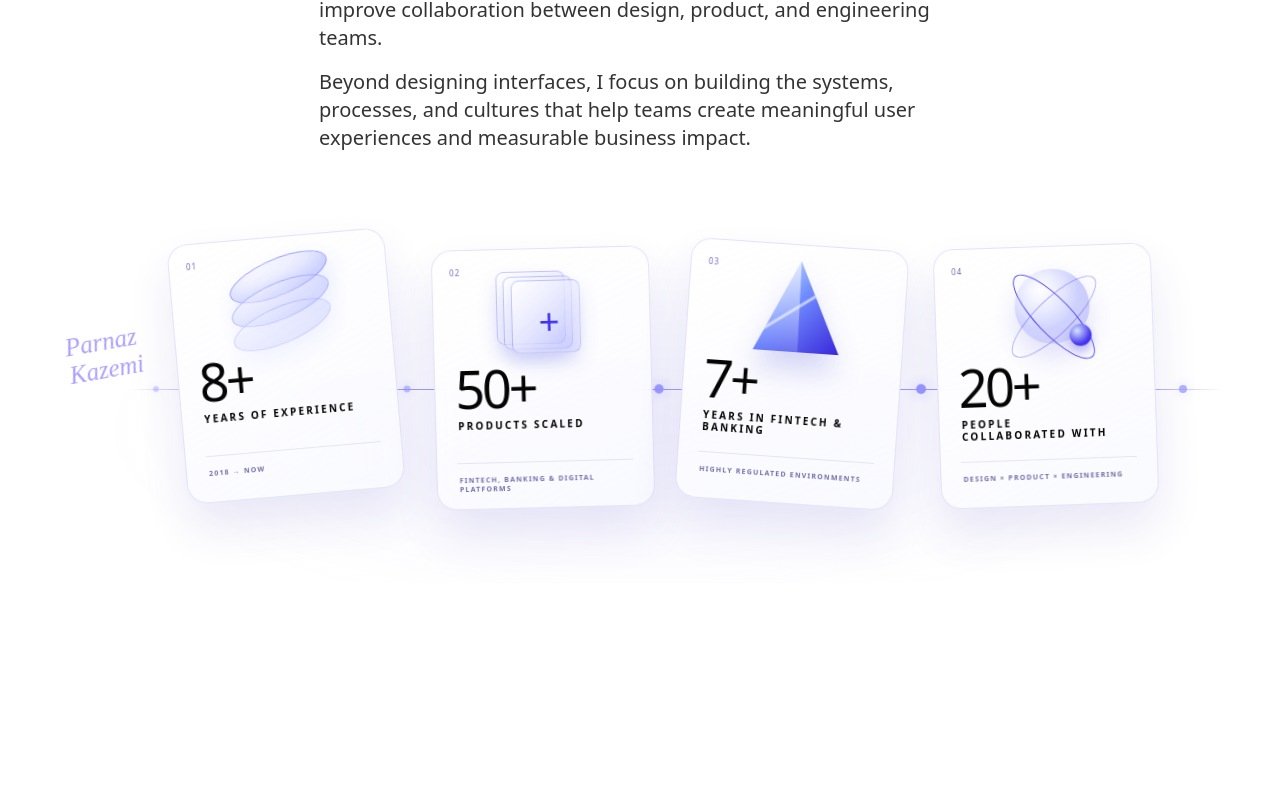
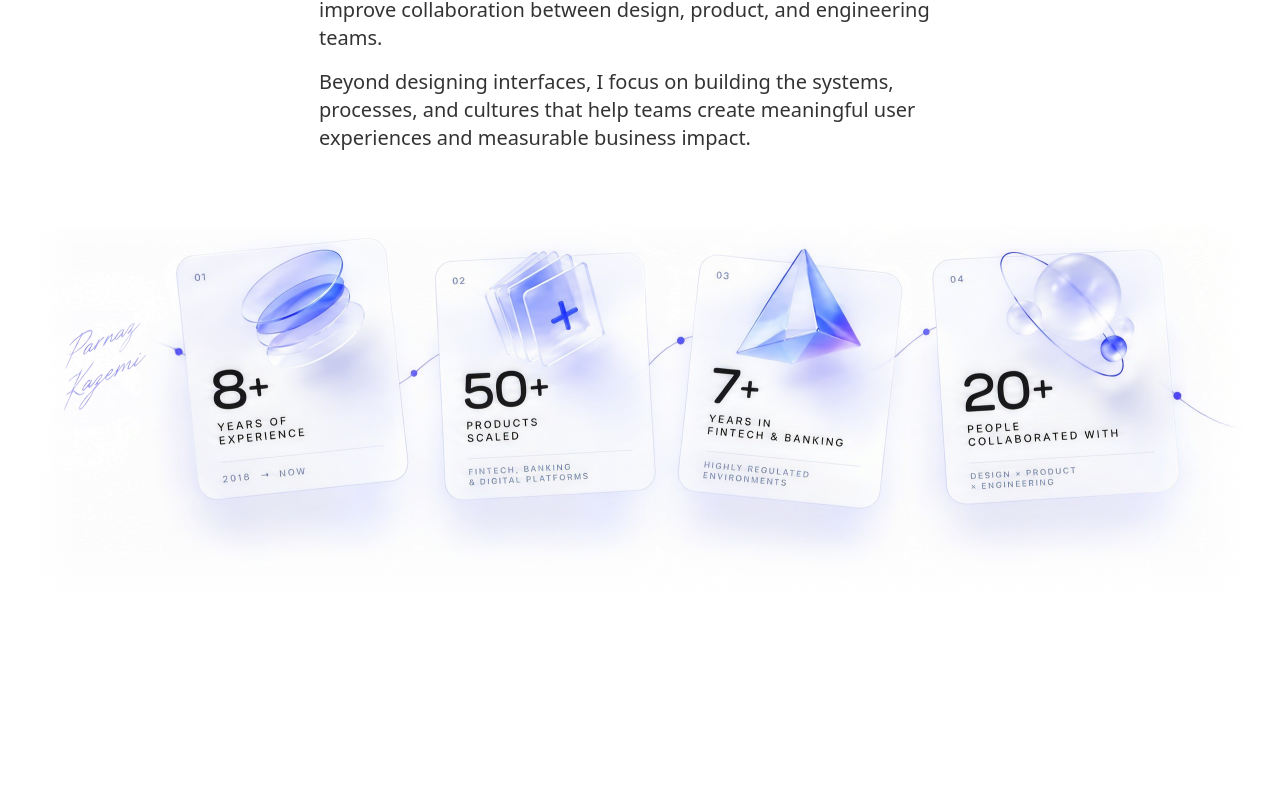
Before and after one commit to Dysina01/Kazemi, a Next.js app: page / in a window 1280 px wide. Shown: the part 3814-4605 px from the top of the page. Built offline with nearby package versions, Linux system fonts and the light colour scheme.

Commit message:
Blend career artwork and correct profile stroke

```diff
--- a/src/app/globals.css
+++ b/src/app/globals.css
@@ -133,3 +133,12 @@ body{font-family:ui-rounded,"SF Pro Rounded","Arial Rounded MT Bold",system-ui,s
 }
 @media(max-width:600px){.profile-ring img{width:188px;height:188px}.career-board{margin-top:44px}}
 @media(prefers-reduced-motion:reduce){.process .outline-word,.process>span>i,.career-path>i,.stat-card::after,.visual-orbit b{animation:none!important}}
+
+/* Section 5 final media treatment */
+.profile-ring{position:relative;flex:0 0 150px;width:150px;height:150px;padding:0;border:6px solid #fff;border-radius:50%;background:#fff;box-shadow:none;overflow:hidden}
+.profile-ring img{position:absolute;left:50%;top:50%;width:235px;height:235px;max-width:none;transform:translate(-50%,-50%);object-fit:contain;border-radius:0}
+.career-image-wrap{position:relative;width:min(1216px,calc(100% - 48px));margin:64px auto 0;padding:10px 0 18px;background:#fff;box-shadow:0 0 0 48px #fff;overflow:hidden;isolation:isolate}
+.career-image-wrap::after{content:"";position:absolute;z-index:2;inset:-1px;pointer-events:none;background:linear-gradient(90deg,#fff 0%,rgba(255,255,255,0) 4%,rgba(255,255,255,0) 96%,#fff 100%),linear-gradient(180deg,#fff 0%,rgba(255,255,255,0) 9%,rgba(255,255,255,0) 82%,#fff 100%)}
+.career-image{position:relative;z-index:1;display:block;width:100%;height:auto;max-width:none;object-fit:contain;mix-blend-mode:multiply;user-select:none}
+.site.dark .career-image-wrap{box-shadow:0 0 0 100vw #fff}
+@media(max-width:600px){.profile-ring{flex-basis:120px;width:120px;height:120px;border-width:5px}.profile-ring img{width:188px;height:188px}.career-image-wrap{width:calc(100% - 24px);margin-top:48px;padding:6px 0 12px;box-shadow:0 0 0 24px #fff}.career-image-wrap::after{background:linear-gradient(90deg,#fff 0%,rgba(255,255,255,0) 2%,rgba(255,255,255,0) 98%,#fff 100%),linear-gradient(180deg,#fff 0%,rgba(255,255,255,0) 5%,rgba(255,255,255,0) 88%,#fff 100%)}}
--- a/src/app/page.tsx
+++ b/src/app/page.tsx
@@ -17,13 +17,6 @@ const thoughts = [
 ];
 
 const processLabels = ["RESEARCH", "PRODUCT", "STRATEGY", "DESIGN", "BUSINESS", "HANDOFF"];
-
-const careerStats = [
-  { number: "01", value: "8+", label: "Years of experience", note: "2018 → Now", visual: "rings" },
-  { number: "02", value: "50+", label: "Products scaled", note: "Fintech, banking & digital platforms", visual: "stack" },
-  { number: "03", value: "7+", label: "Years in fintech & banking", note: "Highly regulated environments", visual: "prism" },
-  { number: "04", value: "20+", label: "People collaborated with", note: "Design × product × engineering", visual: "orbit" },
-] as const;
 
 function Header({ dark, onTheme }: { dark: boolean; onTheme: () => void }) {
   const reduceMotion = useReducedMotion();
@@ -142,42 +135,6 @@ function Process() {
   );
 }
 
-function CareerVisual({ type }: { type: (typeof careerStats)[number]["visual"] }) {
-  if (type === "rings") return <span className="stat-visual visual-rings" aria-hidden="true"><i /><i /><i /></span>;
-  if (type === "stack") return <span className="stat-visual visual-stack" aria-hidden="true"><i /><i /><i /><b>+</b></span>;
-  if (type === "prism") return <span className="stat-visual visual-prism" aria-hidden="true"><i /><i /><i /></span>;
-  return <span className="stat-visual visual-orbit" aria-hidden="true"><i /><i /><b /></span>;
-}
-
-function CareerCards() {
-  const reduceMotion = useReducedMotion();
-  return (
-    <div className="career-board" aria-label="Career highlights">
-      <span className="career-signature" aria-hidden="true">Parnaz<br />Kazemi</span>
-      <span className="career-path" aria-hidden="true"><i /><i /><i /><i /><i /></span>
-      <div className="career-cards">
-        {careerStats.map((stat, i) => (
-          <motion.article
-            className={`stat-card stat-card-${i + 1}`}
-            key={stat.number}
-            initial={reduceMotion ? false : { opacity: 0, y: 28 }}
-            whileInView={{ opacity: 1, y: 0 }}
-            viewport={{ once: true, margin: "-10%" }}
-            transition={{ duration: .72, delay: i * .1, ease: [.22, 1, .36, 1] }}
-          >
-            <span className="stat-index">{stat.number}</span>
-            <CareerVisual type={stat.visual} />
-            <strong>{stat.value}</strong>
-            <h4>{stat.label}</h4>
-            <span className="stat-rule" />
-            <p>{stat.note}</p>
-          </motion.article>
-        ))}
-      </div>
-    </div>
-  );
-}
-
 function About() {
   const reduceMotion = useReducedMotion();
   return (
@@ -195,7 +152,9 @@ function About() {
           <p>Beyond designing interfaces, I focus on building the systems, processes, and cultures that help teams create meaningful user experiences and measurable business impact.</p>
         </motion.div>
       </div>
-      <CareerCards />
+      <motion.div className="career-image-wrap" initial={reduceMotion ? false : { opacity: 0, y: 26 }} whileInView={{ opacity: 1, y: 0 }} viewport={{ once: true, margin: "-8%" }} transition={{ duration: .9, ease: [.22, 1, .36, 1] }}>
+        <Image className="career-image" src="/assets/career.png" alt="Career highlights: 8+ years of experience, 50+ products scaled, 7+ years in fintech and banking, and 20+ collaborators" width={1216} height={367} sizes="(max-width: 1264px) calc(100vw - 48px), 1216px" quality={100} unoptimized draggable={false} />
+      </motion.div>
     </section>
   );
 }
```
